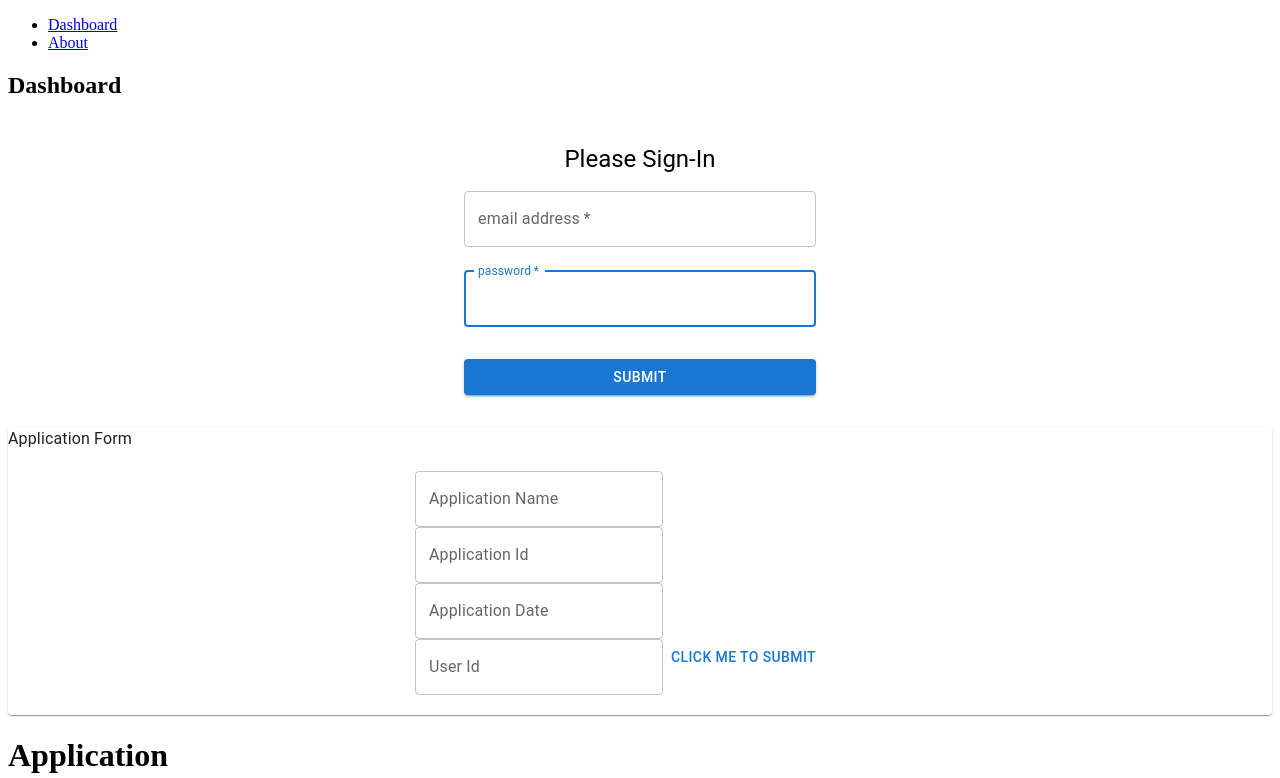
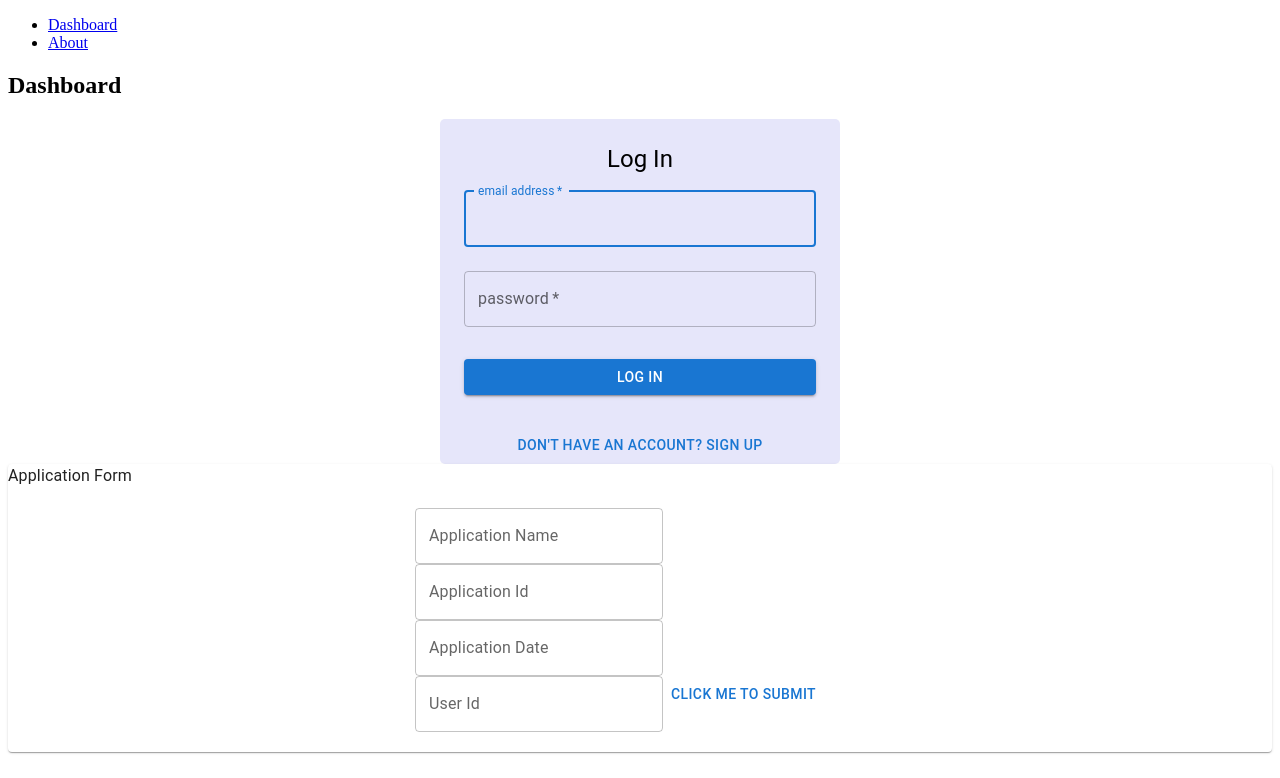
Before and after one commit to Team-Charizard-JAMIS/Jobify, a React app: page / in a window 1280 px wide. Shown: the top 778 px of the page. Built offline with nearby package versions, Linux system fonts and the light colour scheme.

Commit message:
signup/login working, just needs routes to send req body

```diff
--- a/client/containers/LogIn.tsx
+++ b/client/containers/LogIn.tsx
@@ -1,14 +1,16 @@
-import {TextField, Container, Typography, Box, FormControlLabel, Checkbox, Button} from '@mui/material';
+import {TextField, Container, Typography, Box, FormControlLabel, Checkbox, Button, Grid} from '@mui/material';
 import { borderRadius } from '@mui/system';
-import React from 'react';
+import React, { useState } from 'react';
 
 export const LogIn = () => {
+    const [hasAccount, setHasAccount] = useState(true)
 
 
     const handleSubmit = (event: React.FormEvent<HTMLFormElement>) =>{
         event.preventDefault();
         const data = new FormData(event.currentTarget);
 
+        console.log((hasAccount)? 'This will log in' : 'This will sign up')
         //TODO: change this to POST to server/db
         console.log({
             email: data.get('email'),
@@ -22,12 +24,12 @@ export const LogIn = () => {
             display: 'flex',
             flexDirection: 'column',
             alignItems: 'center',
-            backgroundColor: 'white',
+            backgroundColor: 'lavender',
             width: '400px',
             borderRadius: '5px',
         }}>
 
-            <Typography component="h1" variant="h5" sx={{mt: 3}}>Please Sign-In</Typography>
+            <Typography component="h1" variant="h5" sx={{mt: 3}}>{(hasAccount) ? <a>Log In</a> : <a>Sign Up</a>}</Typography>
             <Box component="form" onSubmit={handleSubmit} >
                 <TextField
                     margin="normal"
@@ -46,8 +48,8 @@ export const LogIn = () => {
                     id="password"
                     label="password"
                     name="password"
-                    autoComplete="password"
-                    autoFocus
+                    type='password'
+                    autoComplete="current-password"
                 />
                 {/* <FormControlLabel
                     control={<Checkbox value="remember" />}
@@ -59,7 +61,12 @@ export const LogIn = () => {
                     variant="contained"
                     sx={{mt: 3, mb: 4}}
                 >
-                    Submit
+                    {(hasAccount)? <a>Log in</a> : <a>Sign up</a>}
+                </Button>
+            </Box>
+            <Box>
+                <Button onClick={() => setHasAccount(!hasAccount)}>
+                    {(hasAccount) ? <a>Don't have an account? Sign Up</a> : <a>Have an account? Sign In</a>}
                 </Button>
             </Box>
         </Container>
```
